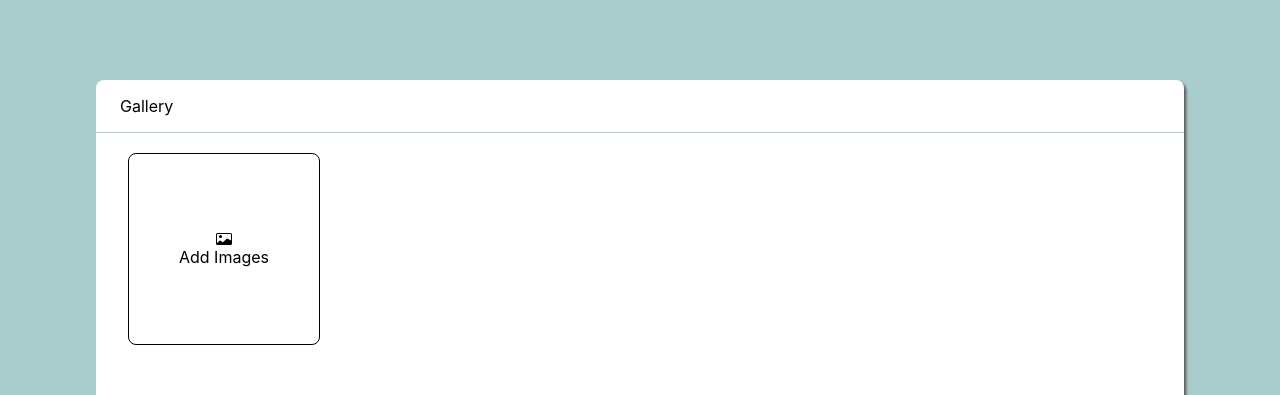
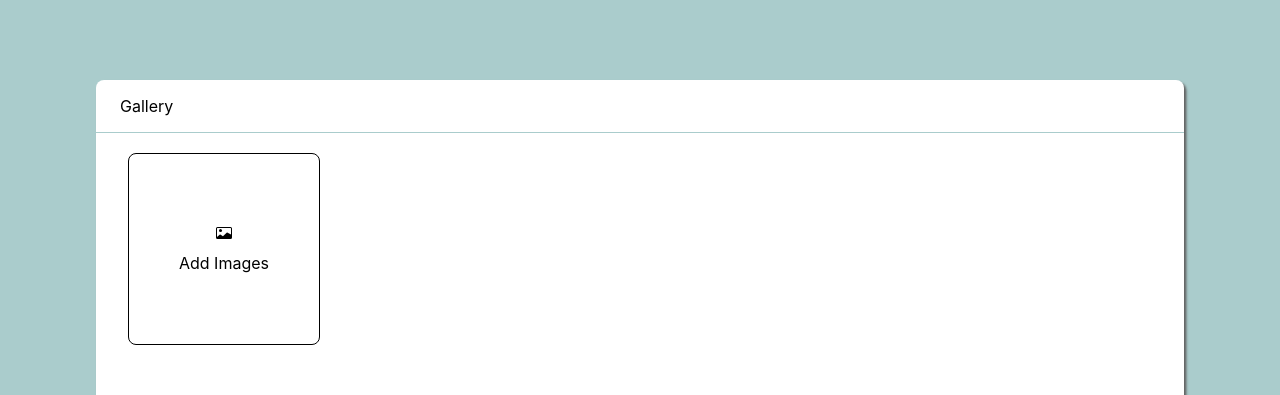
Before and after one commit to KawshikBss/react-picture-gallery, a React (Create React App) app: page / in a window 1280 px wide. Shown: the top 395 px of the page. Built offline with nearby package versions, Linux system fonts and the light colour scheme.

Commit message:
modified gap for add button

```diff
--- a/src/styles/gallery.css
+++ b/src/styles/gallery.css
@@ -60,7 +60,7 @@
     flex-direction: column;
     justify-content: center;
     align-items: center;
-    gap: 2.25 rem;
+    gap: 0.75rem;
     cursor: pointer;
 }
 
```
